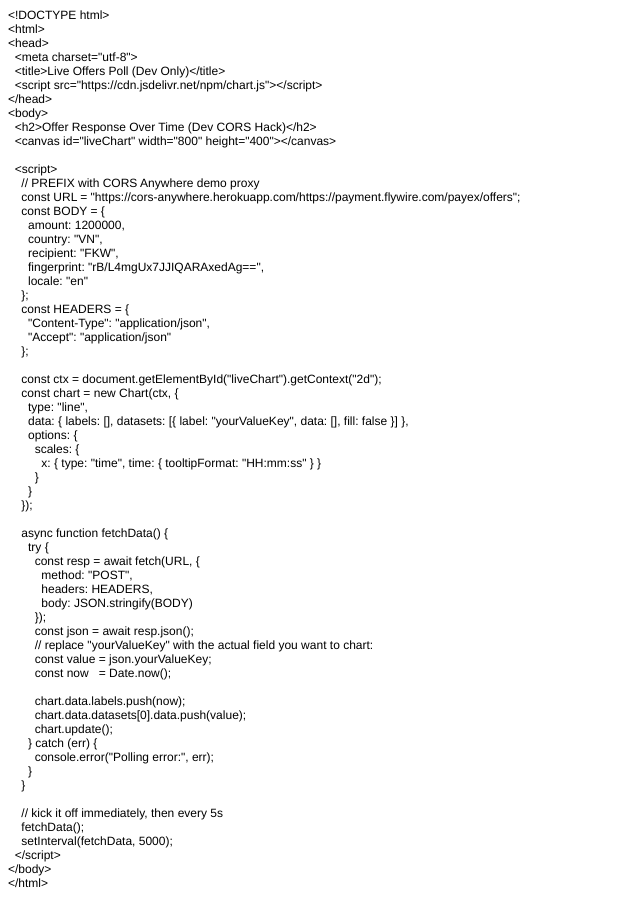
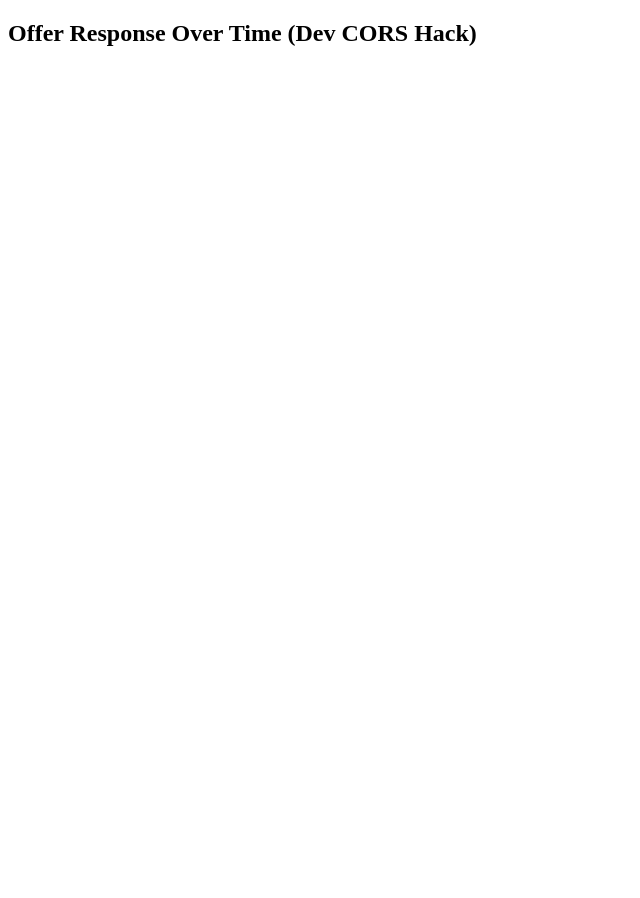
Before and after one commit to TungiuPhuongHoang/eur_status, a plain HTML site: page index.html in a window 1280 px wide. Shown: the whole page, without its empty margins (0-640 px from the left). After the commit the page ends 800 px from the top, so only its background shows below. Drawn offline with nearby package versions, Linux system fonts and the light colour scheme.

Commit message:
first commit

```diff
--- a/index.html
+++ b/index.html
@@ -1,79 +1,63 @@
-<!DOCTYPE html PUBLIC "-//W3C//DTD HTML 4.01//EN" "http://www.w3.org/TR/html4/strict.dtd">
+<!DOCTYPE html>
 <html>
 <head>
-  <meta http-equiv="Content-Type" content="text/html; charset=utf-8">
-  <meta http-equiv="Content-Style-Type" content="text/css">
-  <title></title>
-  <meta name="Generator" content="Cocoa HTML Writer">
-  <meta name="CocoaVersion" content="2665.8">
-  <style type="text/css">
-    p.p1 {margin: 0.0px 0.0px 0.0px 0.0px; font: 12.0px Helvetica}
-    p.p2 {margin: 0.0px 0.0px 0.0px 0.0px; font: 12.0px Helvetica; min-height: 14.0px}
-  </style>
+  <meta charset="utf-8">
+  <title>Live Offers Poll (Dev Only)</title>
+  <script src="https://cdn.jsdelivr.net/npm/chart.js"></script>
 </head>
 <body>
-<p class="p1">&lt;!DOCTYPE html&gt;</p>
-<p class="p1">&lt;html&gt;</p>
-<p class="p1">&lt;head&gt;</p>
-<p class="p1"><span class="Apple-converted-space">  </span>&lt;meta charset="utf-8"&gt;</p>
-<p class="p1"><span class="Apple-converted-space">  </span>&lt;title&gt;Live Offers Poll (Dev Only)&lt;/title&gt;</p>
-<p class="p1"><span class="Apple-converted-space">  </span>&lt;script src="https://cdn.jsdelivr.net/npm/chart.js"&gt;&lt;/script&gt;</p>
-<p class="p1">&lt;/head&gt;</p>
-<p class="p1">&lt;body&gt;</p>
-<p class="p1"><span class="Apple-converted-space">  </span>&lt;h2&gt;Offer Response Over Time (Dev CORS Hack)&lt;/h2&gt;</p>
-<p class="p1"><span class="Apple-converted-space">  </span>&lt;canvas id="liveChart" width="800" height="400"&gt;&lt;/canvas&gt;</p>
-<p class="p2"><br></p>
-<p class="p1"><span class="Apple-converted-space">  </span>&lt;script&gt;</p>
-<p class="p1"><span class="Apple-converted-space">    </span>// PREFIX with CORS Anywhere demo proxy</p>
-<p class="p1"><span class="Apple-converted-space">    </span>const URL = "https://cors-anywhere.herokuapp.com/https://payment.flywire.com/payex/offers";</p>
-<p class="p1"><span class="Apple-converted-space">    </span>const BODY = {</p>
-<p class="p1"><span class="Apple-converted-space">      </span>amount: 1200000,</p>
-<p class="p1"><span class="Apple-converted-space">      </span>country: "VN",</p>
-<p class="p1"><span class="Apple-converted-space">      </span>recipient: "FKW",</p>
-<p class="p1"><span class="Apple-converted-space">      </span>fingerprint: "rB/L4mgUx7JJIQARAxedAg==",</p>
-<p class="p1"><span class="Apple-converted-space">      </span>locale: "en"</p>
-<p class="p1"><span class="Apple-converted-space">    </span>};</p>
-<p class="p1"><span class="Apple-converted-space">    </span>const HEADERS = {</p>
-<p class="p1"><span class="Apple-converted-space">      </span>"Content-Type": "application/json",</p>
-<p class="p1"><span class="Apple-converted-space">      </span>"Accept": "application/json"</p>
-<p class="p1"><span class="Apple-converted-space">    </span>};</p>
-<p class="p2"><br></p>
-<p class="p1"><span class="Apple-converted-space">    </span>const ctx = document.getElementById("liveChart").getContext("2d");</p>
-<p class="p1"><span class="Apple-converted-space">    </span>const chart = new Chart(ctx, {</p>
-<p class="p1"><span class="Apple-converted-space">      </span>type: "line",</p>
-<p class="p1"><span class="Apple-converted-space">      </span>data: { labels: [], datasets: [{ label: "yourValueKey", data: [], fill: false }] },</p>
-<p class="p1"><span class="Apple-converted-space">      </span>options: {</p>
-<p class="p1"><span class="Apple-converted-space">        </span>scales: {</p>
-<p class="p1"><span class="Apple-converted-space">          </span>x: { type: "time", time: { tooltipFormat: "HH:mm:ss" } }</p>
-<p class="p1"><span class="Apple-converted-space">        </span>}</p>
-<p class="p1"><span class="Apple-converted-space">      </span>}</p>
-<p class="p1"><span class="Apple-converted-space">    </span>});</p>
-<p class="p2"><br></p>
-<p class="p1"><span class="Apple-converted-space">    </span>async function fetchData() {</p>
-<p class="p1"><span class="Apple-converted-space">      </span>try {</p>
-<p class="p1"><span class="Apple-converted-space">        </span>const resp = await fetch(URL, {</p>
-<p class="p1"><span class="Apple-converted-space">          </span>method: "POST",</p>
-<p class="p1"><span class="Apple-converted-space">          </span>headers: HEADERS,</p>
-<p class="p1"><span class="Apple-converted-space">          </span>body: JSON.stringify(BODY)</p>
-<p class="p1"><span class="Apple-converted-space">        </span>});</p>
-<p class="p1"><span class="Apple-converted-space">        </span>const json = await resp.json();</p>
-<p class="p1"><span class="Apple-converted-space">        </span>// replace "yourValueKey" with the actual field you want to chart:</p>
-<p class="p1"><span class="Apple-converted-space">        </span>const value = json.yourValueKey; <span class="Apple-converted-space"> </span></p>
-<p class="p1"><span class="Apple-converted-space">        </span>const now <span class="Apple-converted-space">  </span>= Date.now();</p>
-<p class="p2"><br></p>
-<p class="p1"><span class="Apple-converted-space">        </span>chart.data.labels.push(now);</p>
-<p class="p1"><span class="Apple-converted-space">        </span>chart.data.datasets[0].data.push(value);</p>
-<p class="p1"><span class="Apple-converted-space">        </span>chart.update();</p>
-<p class="p1"><span class="Apple-converted-space">      </span>} catch (err) {</p>
-<p class="p1"><span class="Apple-converted-space">        </span>console.error("Polling error:", err);</p>
-<p class="p1"><span class="Apple-converted-space">      </span>}</p>
-<p class="p1"><span class="Apple-converted-space">    </span>}</p>
-<p class="p2"><br></p>
-<p class="p1"><span class="Apple-converted-space">    </span>// kick it off immediately, then every 5s</p>
-<p class="p1"><span class="Apple-converted-space">    </span>fetchData();</p>
-<p class="p1"><span class="Apple-converted-space">    </span>setInterval(fetchData, 5000);</p>
-<p class="p1"><span class="Apple-converted-space">  </span>&lt;/script&gt;</p>
-<p class="p1">&lt;/body&gt;</p>
-<p class="p1">&lt;/html&gt;</p>
+<h2>Offer Response Over Time (Dev CORS Hack)</h2>
+<canvas id="liveChart" width="800" height="400"></canvas>
+
+<script>
+  // PREFIX with CORS Anywhere demo proxy
+  const URL = "https://cors-anywhere.herokuapp.com/https://payment.flywire.com/payex/offers";
+  const BODY = {
+    amount: 1200000,
+    country: "VN",
+    recipient: "FKW",
+    fingerprint: "rB/L4mgUx7JJIQARAxedAg==",
+    locale: "en"
+  };
+  const HEADERS = {
+    "Content-Type": "application/json",
+    "Accept": "application/json"
+  };
+
+  const ctx = document.getElementById("liveChart").getContext("2d");
+  const chart = new Chart(ctx, {
+    type: "line",
+    data: { labels: [], datasets: [{ label: "yourValueKey", data: [], fill: false }] },
+    options: {
+      scales: {
+        x: { type: "time", time: { tooltipFormat: "HH:mm:ss" } }
+      }
+    }
+  });
+
+  async function fetchData() {
+    try {
+      const resp = await fetch(URL, {
+        method: "POST",
+        headers: HEADERS,
+        body: JSON.stringify(BODY)
+      });
+      const json = await resp.json();
+      // replace "yourValueKey" with the actual field you want to chart:
+      const value = json.yourValueKey;
+      const now   = Date.now();
+
+      chart.data.labels.push(now);
+      chart.data.datasets[0].data.push(value);
+      chart.update();
+    } catch (err) {
+      console.error("Polling error:", err);
+    }
+  }
+
+  // kick it off immediately, then every 5s
+  fetchData();
+  setInterval(fetchData, 5000);
+</script>
 </body>
 </html>
```
